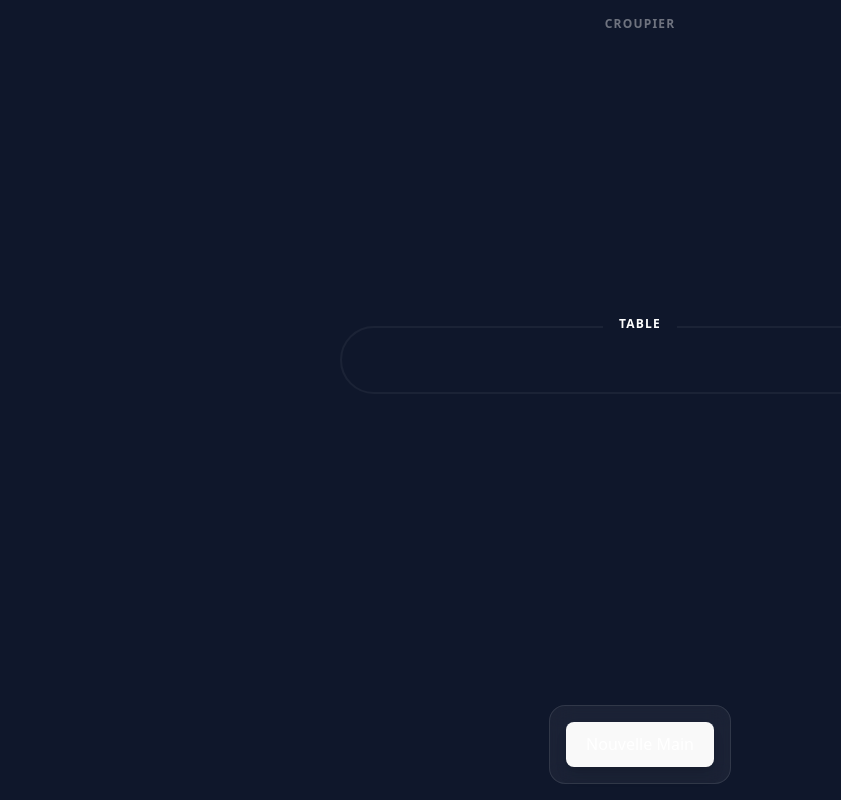
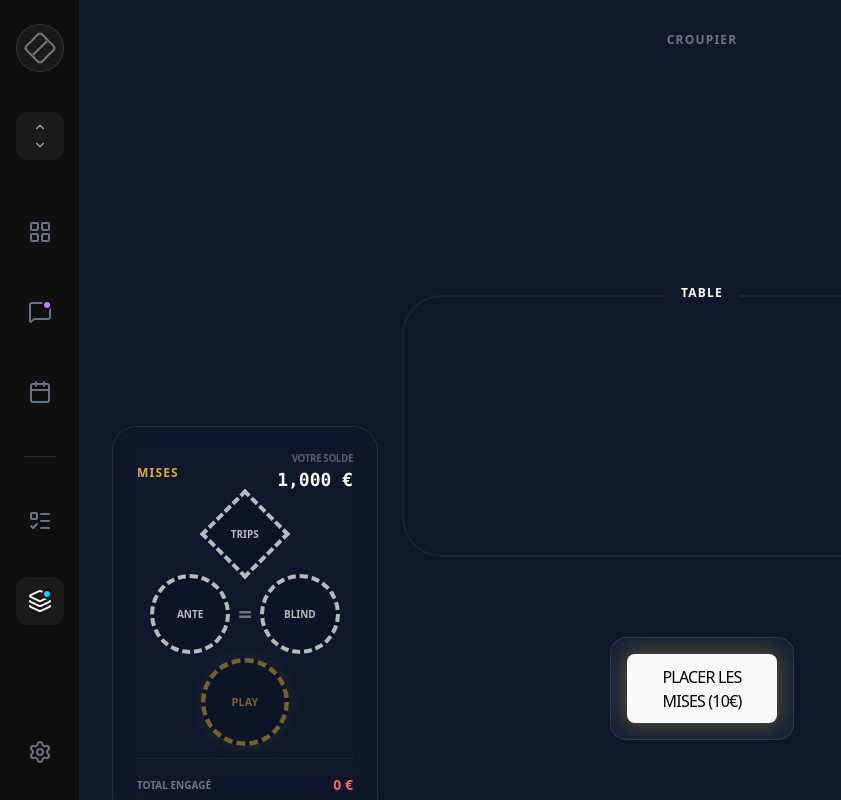
Before and after one commit to TheoTlr/UTH, a React (Vite) app in the folder poker-uth-sim/: page / in a window 1280 px wide. Shown: the whole page, without its empty margins (0-841 px from the left). Built offline with nearby package versions, Linux system fonts and the light colour scheme.

Commit message:
Sidebar + Mise en forme des mises

```diff
--- a/poker-uth-sim/src/App.tsx
+++ b/poker-uth-sim/src/App.tsx
@@ -1,16 +1,41 @@
 import { useState, useMemo } from 'react';
+import { Sidebar } from './components/Sidebar';
 import { Card } from './components/Card';
 import { GameEngine } from './core/GameEngine';
 import { motion, AnimatePresence } from 'framer-motion';
 
 const engine = new GameEngine();
+const UNIT = 5;
 
 export default function App() {
-    const [gameState, setGameState] = useState<'IDLE' | 'PREFLOP' | 'FLOP' | 'RIVER' | 'SHOWDOWN'>('IDLE');
+    const [gameState, setGameState] = useState<'IDLE' | 'BETTING' | 'PREFLOP' | 'FLOP' | 'RIVER' | 'SHOWDOWN'>('IDLE');
     const [playerHand, setPlayerHand] = useState(engine.playerHand);
     const [dealerHand, setDealerHand] = useState(engine.dealerHand);
     const [board, setBoard] = useState(engine.communityCards);
     const [result, setResult] = useState<any>(null);
+
+    const [bankroll, setBankroll] = useState(1000);
+    const [stats, setStats] = useState({ wins: 0, losses: 0 });
+    const [bets, setBets] = useState({ ante: 0, trips: 0 });
+    const [ante, setAnte] = useState(0);
+    const [blind, setBlind] = useState(0);
+    const [trips, setTrips] = useState(0);
+    const [playBet, setPlayBet] = useState(0);
+
+    // Fonctions de mise
+    const placeBets = () => {
+        if (bankroll < UNIT * 2) return; // Ante + Blind minimum
+        setAnte(UNIT);
+        setBlind(UNIT);
+        setBankroll(prev => prev - (UNIT * 2));
+        setGameState('BETTING');
+    };
+
+    const addTrips = () => {
+        if (bankroll < UNIT) return;
+        setTrips(prev => prev + UNIT);
+        setBankroll(prev => prev - UNIT);
+    };
 
     const startHand = () => {
         engine.startNewGame();
@@ -29,10 +54,84 @@ export default function App() {
     };
 
     return (
-        <div className="h-screen w-screen bg-slate-900 flex flex-col items-center justify-between p-4 font-sans text-white overflow-hidden">
+        /* 1. CONTENEUR PARENT EN LIGNE (flex-row) */
+        <div className="h-screen w-screen bg-slate-900 flex flex-row overflow-hidden font-sans text-white">
 
+            {/* 2. LA SIDEBAR (Fixe à gauche) */}
+            <Sidebar />
+
+            {/* 3. ZONE DE JEU (Prend tout l'espace restant) */}
+            <main className="flex-1 grid grid-cols-12 gap-6 p-8 relative h-full">
+
+                <div className="grid col-span-3 grid-rows-2 h-full">
+                    <div className="row-span-1 ">
+
+                    </div>
+
+                    <div className="w-full row-span-1  border border-white/10 rounded-3xl p-6 backdrop-blur-md flex flex-col justify-between">
+                        <div className="flex justify-between items-center">
+                            <h2 className="text-xs font-black uppercase tracking-widest text-gold">Mises</h2>
+                            {/* Affichage de la Bankroll en haut à droite du bloc */}
+                            <div className="flex flex-col items-end">
+                                <span className="text-[10px] text-white/30 uppercase font-bold tracking-tighter">Votre Solde</span>
+                                <span className="text-lg font-mono font-black text-white">{bankroll.toLocaleString()} €</span>
+                            </div>
+                        </div>
+
+                        <div className="relative flex flex-col items-center gap-4 py-2">
+                                {/* 1. Zone TRIPS */}
+                                <div className="flex justify-center">
+                                    <BetCircle
+                                        label="TRIPS"
+                                        isRhombus={true}
+                                        amount={trips}
+                                        onClick={gameState === 'BETTING' ? addTrips : undefined}
+                                        color="border-white text-white opacity-70"
+                                    />
+                                </div>
+
+                                {/* 2. Zone ANTE & BLIND */}
+                                <div className="flex justify-center items-center gap-2 -mt-2">
+                                    <BetCircle
+                                        label="ANTE"
+                                        amount={ante}
+                                        color="border-white text-white opacity-70"
+                                    />
+
+                                    <div className="text-2xl font-black text-white/40">
+                                        =
+                                    </div>
+
+                                    <BetCircle
+                                        label="BLIND"
+                                        amount={blind}
+                                        color="border-white text-white opacity-70"
+                                    />
+                                </div>
+
+                                {/* 3. Zone PLAY */}
+                                <div className="flex justify-center -mt-2">
+                                    <BetCircle
+                                        label="PLAY"
+                                        amount={playBet}
+                                        color="border-gold text-gold scale-110 shadow-[0_0_20px_rgba(212,175,55,0.2)]"
+                                    />
+                                </div>
+                            </div>
+
+
+
+                        {/* Section basse : Total de la main en cours */}
+                        <div className="mt-2 pt-4 border-t border-white/5 flex justify-between items-center">
+                            <span className="text-[10px] text-white/40 uppercase font-bold">Total engagé</span>
+                            <span className="text-sm font-black text-red-400">{(ante + blind + trips + playBet).toLocaleString()} €</span>
+                        </div>
+                    </div>
+                </div>
+
+                <div className="col-span-6 grid grid-rows-6 h-full">
                     {/* SECTION DEALER */}
-            <div className="flex flex-col items-center gap-2">
+                    <div className="flex flex-col items-center gap-2 row-span-2 ">
                         <div className="text-xs font-bold uppercase tracking-widest text-white/40">Croupier</div>
                         <div className="flex gap-2">
                             {dealerHand.map((c, i) => (
@@ -42,15 +141,13 @@ export default function App() {
                     </div>
 
                     {/* SECTION PLATEAU (COMMUNITY CARDS) */}
-            <div className="relative bg-pokerGreen/20 p-8 rounded-[40px] border-2 border-white/5 flex flex-col items-center gap-4 min-w-[600px]">
+                    <div className="relative bg-pokerGreen/20 p-8 row-span-2 rounded-[40px] border-2 border-white/5 flex flex-col items-center gap-4 min-w-[600px]">
                         <div className="text-xs font-bold uppercase tracking-widest text-pokerGreen/60 absolute -top-3 bg-slate-900 px-4">Table</div>
                         <div className="flex gap-3">
                             {board.map((c, i) => {
                                 const isVisible = (gameState === 'FLOP' && i < 3) || (gameState === 'RIVER' || gameState === 'SHOWDOWN');
-                        const isFlop = i < 3;
                                 const isTurnRiver = i >= 3;
 
-                        // Logique d'affichage progressive
                                 if (gameState === 'PREFLOP') return <Card key={i} rank="" suit="" hidden />;
                                 if (gameState === 'FLOP' && isTurnRiver) return <Card key={i} rank="" suit="" hidden />;
 
@@ -58,13 +155,12 @@ export default function App() {
                             })}
                         </div>
 
-                {/* Affichage du Gagnant */}
                         <AnimatePresence>
                             {gameState === 'SHOWDOWN' && (
                                 <motion.div
                                     initial={{ opacity: 0, scale: 0.5 }}
                                     animate={{ opacity: 1, scale: 1 }}
-                            className="absolute -bottom-6 bg-gold text-black px-6 py-2 rounded-full font-black text-xl shadow-2xl"
+                                    className="absolute -bottom-6 bg-gold text-black px-6 py-2 rounded-full font-black text-xl shadow-2xl z-10"
                                 >
                                     {result.winner === 'PLAYER' ? 'VOUS GAGNEZ !' : 'LE CROUPIER GAGNE'}
                                 </motion.div>
@@ -73,17 +169,20 @@ export default function App() {
                     </div>
 
                     {/* SECTION JOUEUR */}
-            <div className="flex flex-col items-center gap-6">
-                <div className="flex gap-4">
+                    <div className="grid grid-cols-6 flex-col items-center row-span-2 gap-6">
+                        <div className="flex gap-4 col-span-2">
                             {playerHand.map((c, i) => (
                                 <Card key={`player-${i}`} rank={getRankLabel(c.rank)} suit={c.suit} />
                             ))}
                         </div>
 
                         {/* CONTRÔLES DE JEU */}
-                <div className="bg-white/5 p-4 rounded-2xl backdrop-blur-md border border-white/10 flex gap-4">
+                        <div className="bg-white/5 p-4 rounded-2xl col-span-2 backdrop-blur-md border border-white/10 flex gap-4">
                             {gameState === 'IDLE' && (
-                        <button onClick={startHand} className="btn-primary">Nouvelle Main</button>
+                                <button onClick={placeBets} className="btn-highlight">Placer les Mises ({UNIT*2}€)</button>
+                            )}
+                            {gameState === 'BETTING' && (
+                                <button onClick={startHand} className="btn-primary">Distribuer</button>
                             )}
                             {gameState === 'PREFLOP' && (
                                 <button onClick={revealFlop} className="btn-action">Parier x4 / Check</button>
@@ -100,10 +199,34 @@ export default function App() {
                         </div>
                     </div>
                 </div>
+
+            </main>
+        </div>
     );
 }
 
-// Utilitaire pour le texte des cartes
+function BetInput({ label, value, onChange }: any) {
+    return (
+        <div className="flex flex-col gap-2">
+            <label className="text-[10px] font-bold text-white/40 uppercase tracking-tighter">{label}</label>
+            <div className="flex items-center gap-2 bg-white/5 rounded-lg p-1 border border-white/10">
+                <button onClick={() => onChange(Math.max(0, value - 5))} className="w-8 h-8 hover:bg-white/10 rounded text-gold">-</button>
+                <input type="number" value={value} readOnly className="bg-transparent text-center flex-1 font-mono text-sm outline-none" />
+                <button onClick={() => onChange(value + 5)} className="w-8 h-8 hover:bg-white/10 rounded text-gold">+</button>
+            </div>
+        </div>
+    );
+}
+
+function BetCircle({ label, amount, onClick, color, isRhombus = false }: any) {
+    return (
+        <div onClick={onClick} className={`${isRhombus ? 'rotate-45 w-16 h-16' : 'rounded-full w-20 h-20'} border-4 flex flex-col items-center justify-center cursor-pointer transition-all hover:scale-105 bg-black/20 ${color} ${amount > 0 ? 'bg-opacity-100 shadow-[0_0_15px_rgba(255,255,255,0.2)]' : 'border-dashed opacity-50'}`}>
+            <span className={`text-[10px] ${isRhombus ? 'rotate-315' : '' } font-bold`}>{label}</span>
+            <span className="text-lg font-black">{amount > 0 ? `${amount}€` : ''}</span>
+        </div>
+    );
+}
+
 function getRankLabel(rank: number) {
     const map: any = { 11: 'J', 12: 'Q', 13: 'K', 14: 'A' };
     return map[rank] || rank.toString();
--- /dev/null
+++ b/poker-uth-sim/src/components/Sidebar.tsx
@@ -0,0 +1,85 @@
+import {
+    LayoutGrid,
+    MessageSquare,
+    Calendar,
+    ListTodo,
+    Layers,
+    Settings,
+    ChevronUp,
+    ChevronDown
+} from 'lucide-react';
+
+export function Sidebar() {
+    return (
+        <aside className="w-20 h-screen bg-[#0F0F0F] flex flex-col items-center py-6 border-r border-white/5">
+
+            {/* LOGO / AVATAR DU HAUT */}
+            <div className="w-12 h-12 bg-[#1A1A1A] rounded-full flex items-center justify-center mb-10 border border-white/10">
+                <div className="w-6 h-6 border-2 border-white/40 rounded rotate-45 flex items-center justify-center">
+                    <div className="w-full h-[2px] bg-white/40 rotate-90" />
+                </div>
+            </div>
+
+            {/* SÉLECTEUR DE CONTEXTE (Les flèches haut/bas) */}
+            <div className="w-12 h-12 bg-[#1A1A1A] rounded-xl flex flex-col items-center justify-center gap-1 mb-12 text-gray-400 hover:text-white cursor-pointer transition-colors">
+                <ChevronUp size={14} />
+                <ChevronDown size={14} />
+            </div>
+
+            {/* NAVIGATION PRINCIPALE */}
+            <nav className="flex flex-col gap-8 flex-1">
+
+                <SidebarIcon icon={<LayoutGrid size={24} />} />
+
+                <SidebarIcon
+                    icon={<MessageSquare size={24} />}
+                    badgeColor="bg-purple-400"
+                />
+
+                <SidebarIcon icon={<Calendar size={24} />} />
+
+                {/* LIGNE DE SÉPARATION */}
+                <div className="w-8 h-[1px] bg-white/10 mx-auto my-2" />
+
+                <SidebarIcon icon={<ListTodo size={24} />} />
+
+                {/* ICÔNE ACTIVE (Avec le fond carré et point bleu) */}
+                <SidebarIcon
+                    icon={<Layers size={24} />}
+                    active
+                    badgeColor="bg-cyan-400"
+                />
+            </nav>
+
+            {/* BAS DE LA SIDEBAR */}
+            <div className="mt-auto">
+                <SidebarIcon icon={<Settings size={24} />} />
+            </div>
+
+        </aside>
+    );
+}
+
+interface SidebarIconProps {
+    icon: React.ReactNode;
+    active?: boolean;
+    badgeColor?: string;
+}
+
+function SidebarIcon({ icon, active, badgeColor }: SidebarIconProps) {
+    return (
+        <div className="relative group cursor-pointer">
+            <div className={`
+        w-12 h-12 flex items-center justify-center rounded-xl transition-all duration-200
+        ${active ? 'bg-[#1A1A1A] text-white' : 'text-gray-500 hover:text-gray-300 hover:bg-white/5'}
+      `}>
+                {icon}
+            </div>
+
+            {/* POINT DE NOTIFICATION */}
+            {badgeColor && (
+                <div className={`absolute top-3 right-3 w-2.5 h-2.5 rounded-full border-2 border-[#0F0F0F] ${badgeColor}`} />
+            )}
+        </div>
+    );
+}
```
Lines whose indentation alone changed are shown as unchanged.
